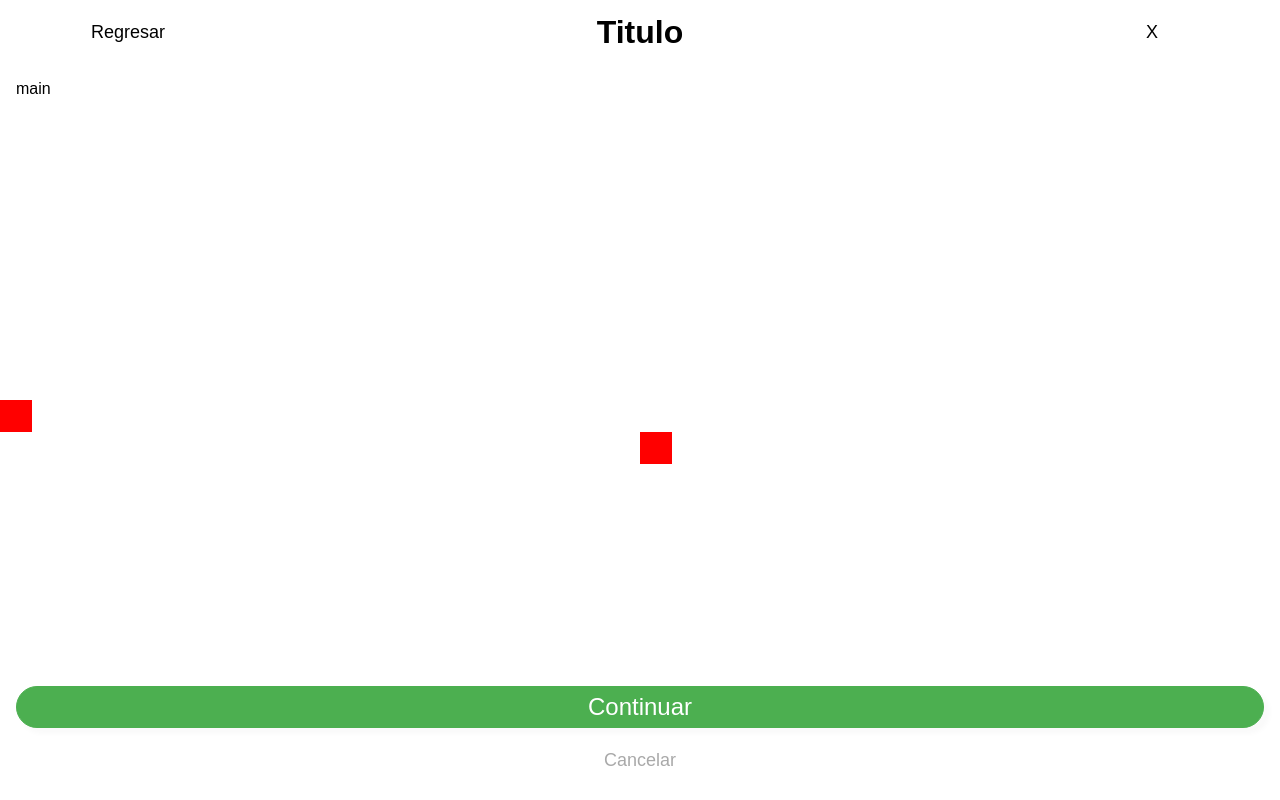
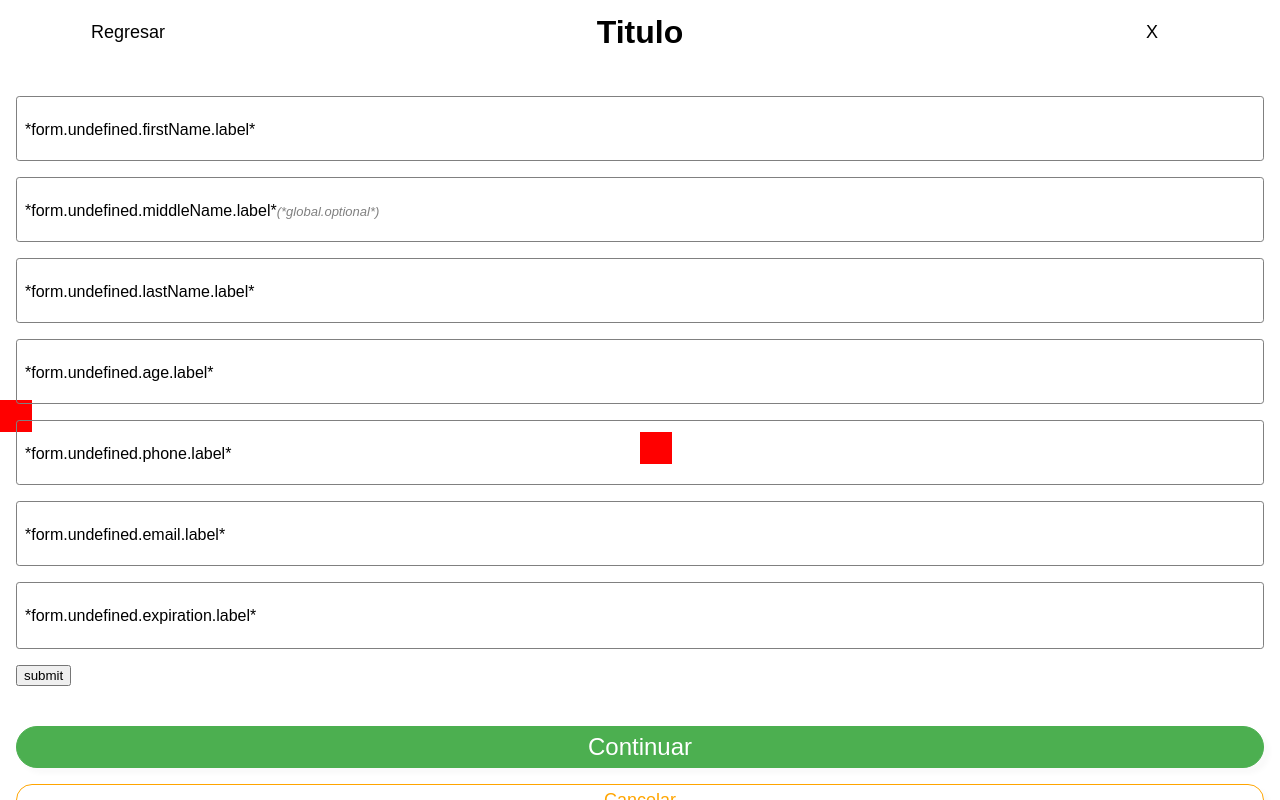
Before and after one commit to SebastianHGonzalez/next-playground, a Next.js app: page /layout in a window 1280 px wide. Built offline with nearby package versions, Linux system fonts and the light colour scheme.

Commit message:
Added fields

```diff
--- /dev/null
+++ b/components/Form.jsx
@@ -0,0 +1,140 @@
+import styled from "styled-components";
+import { ErrorMessage } from "formik";
+
+import I18n from "./I18n";
+
+const Input = styled.input``;
+
+export function TextField(props) {
+    return <GenericField {...props} element={Input} />
+}
+
+export function NumericField(props) {
+    return <GenericField {...props} element={Input} type="number" />
+}
+
+export function EmailField(props) {
+    return <GenericField {...props} element={Input} type="email" />
+}
+
+export function TelephonicField(props) {
+    return <GenericField {...props} element={Input} type="tel" />
+}
+
+export function DateField(props) {
+    return <GenericField {...props} element={Input} type="date" />
+}
+
+export function GenericField({
+    formName,
+    field,
+    form,
+    optional,
+    element: FieldElement,
+    ...props
+}) {
+    const { name } = field;
+
+    return (
+        <FormGroup collapseLabel={form.touched[field.name]}>
+            <FieldElement name={name} onChange={makeChangeHandler(form, field)} {...props} />
+            <FieldLabel formName={formName} name={name} optional={optional} />
+            <FieldError name={name} />
+        </FormGroup>
+    )
+}
+
+function makeChangeHandler({ handleChange, setTouched, touched }, { name }) {
+    return function (e) {
+        const value = (e && e.target && e.target.value) || e
+
+        setTouched({...touched, [name]: true})
+        handleChange({target: {value, name}})
+    }
+}
+
+const FormGroup = styled.div`
+    position: relative;
+    display: flex;
+    flex-direction: column;
+    border: 0.05rem solid grey;
+    border-radius: 0.2rem;
+    padding: 0.5rem;
+
+    form > & {
+        margin: 1rem auto;
+    }
+
+    & input {
+        border: 0;
+        background-color: transparent;
+        padding: 0.5rem;
+        margin-top: 1rem;
+
+        transition: opacity 200ms ease-in-out;
+        ${({ collapseLabel }) => `opacity: ${collapseLabel ? 1 : 0};`}
+
+        &:focus {
+            opacity: 1;
+        }
+    }
+
+
+    & label {
+        position absolute;
+        pointer-events: none;
+
+        transform-origin: top left;
+        ${({ collapseLabel }) => collapseLabel ?
+        labelCollapsed :
+        labelExtended
+        }
+
+        transition: transform 200ms ease-in-out;
+
+        &#error {
+            right: 0;
+            padding-right: 1rem;
+            transform-origin: top right;
+        }
+    }
+
+    & > input:focus ~ label {
+        ${() => labelCollapsed}
+    }
+
+    & > span {
+        transform-origin: bottom left;
+        transform: scale(0.75);
+    }
+`;
+
+const labelCollapsed = `transform: scale(0.75);`
+const labelExtended = `transform: translate(0, 1rem);`
+
+const OptionalLabelWrapper = styled.span`
+    color: grey;
+    font-style: italic;
+    font-size: small;
+`
+
+function OptionalLabel() {
+    return <OptionalLabelWrapper>(<I18n id="global.optional" />)</OptionalLabelWrapper>
+}
+
+function FieldLabel({ formName, name, optional }) {
+    return (
+        <label htmlFor={name}>
+            <I18n id={`form.${formName}.${name}.label`} />
+            {optional && <OptionalLabel />}
+        </label>
+    );
+}
+
+const FieldErrorComponent = styled.label`
+    color: red;
+`;
+
+function FieldError({ name }) {
+    return <FieldErrorComponent id="error" htmlFor={name}><ErrorMessage name={name} /></FieldErrorComponent>;
+}
--- /dev/null
+++ b/components/I18n.jsx
@@ -0,0 +1,3 @@
+export default  function I18n({id, fallback}) {
+    return fallback || `*${id}*`
+}
--- a/components/Layout.jsx
+++ b/components/Layout.jsx
@@ -26,7 +26,7 @@ export const Title = styled.h1`
     margin: auto;
 `;
 
-export const Body = styled.body`
+export const Body = styled.div`
     grid-area: body;
 
     display: flex;
--- /dev/null
+++ b/components/LayoutDemo.jsx
@@ -0,0 +1,92 @@
+import { ThemeProvider } from "styled-components";
+import { Formik, Field, Form } from "formik";
+import * as Yup from 'yup';
+
+import { makeTheme, colors } from "../themes";
+import { Layout, Header, Body, Actions, Main, Title } from "./Layout";
+import Button from "./Button"
+import Background from "./Background"
+import { TextField, NumericField, EmailField, DateField, TelephonicField } from "./Form";
+
+export default function LayoutDemo() {
+    return (
+        <ThemeProvider theme={makeTheme(colors.normal)}>
+            <Background>
+                <style global="true">{`
+            html, html > body, #__next {
+                height: 100vh;
+                margin: 0;
+                display: block;
+                font-family: sans-serif;
+            }
+            `}</style>
+                <Layout>
+                    <Header>
+                        <Title>
+                            Titulo
+                    </Title>
+                        <Button flat>
+                            Regresar
+                    </Button>
+                        <Button flat>
+                            X
+                    </Button>
+                    </Header>
+                    <Body>
+                        <Main>
+                            <Formik
+                                onSubmit={() => { debugger }}
+                                initialValues={{
+                                    firstName: undefined,
+                                    middleName: undefined,
+                                    lastName: undefined,
+                                    age: undefined,
+                                    phone: undefined,
+                                    email: undefined,
+                                    expiration: undefined,
+                                }}
+                                validationSchema={
+                                    Yup.object().shape({
+                                        firstName: Yup.string().required(),
+                                        middleName: Yup.string().required(),
+                                        lastName: Yup.string().required(),
+                                        age: Yup.string().required(),
+                                        phone: Yup.string().required(),
+                                        email: Yup.string().required(),
+                                        expiration: Yup.string().required(),
+                                    })
+                                }
+                            >
+                                <Form>
+                                    <Field
+                                        component={TextField} name="firstName" />
+                                    <Field
+                                        component={TextField} name="middleName" optional />
+                                        <Field
+                                            component={TextField} name="lastName" />
+                                            <Field
+                                                component={NumericField} name="age" />
+                                                <Field
+                                                    component={TelephonicField} name="phone" />
+                                                <Field
+                                                    component={EmailField} name="email" />
+                                                    <Field
+                                                        component={DateField} name="expiration" />
+                                    <button type="submit">submit</button>
+                                </Form>
+                            </Formik>
+                        </Main>
+                        <Actions>
+                            <Button large >
+                                Continuar
+                        </Button>
+                            <Button outline secondary>
+                                Cancelar
+                        </Button>
+                        </Actions>
+                    </Body>
+                </Layout>
+            </Background>
+        </ThemeProvider>
+    );
+}
--- a/package.json
+++ b/package.json
@@ -13,10 +13,12 @@
   "license": "ISC",
   "dependencies": {
     "classnames": "^2.2.6",
+    "formik": "^1.5.8",
     "next": "^9.0.2",
     "react": "^16.8.6",
     "react-dom": "^16.8.6",
     "react-simple-keyboard": "^1.25.0",
-    "styled-components": "^4.3.2"
+    "styled-components": "^4.3.2",
+    "yup": "^0.27.0"
   }
 }
--- a/pages/layout.jsx
+++ b/pages/layout.jsx
@@ -1,49 +1,7 @@
-import { ThemeProvider } from "styled-components";
-
-import { makeTheme, colors } from "../themes";
-import { Layout, Header, Body, Actions, Main, Title } from "../components/Layout";
-import Button from "../components/Button"
-import Background from "../components/Background"
+import LayoutDemo from "../components/LayoutDemo";
 
 export default function dinn() {
     return (
-        <ThemeProvider theme={makeTheme(colors.normal)}>
-        <Background>
-            <style global>{`
-            html, html > body, #__next {
-                height: 100vh;
-                margin: 0;
-                display: block;
-                font-family: sans-serif;
-            }
-            `}</style>
-            <Layout>
-                <Header>
-                    <Title>
-                        Titulo
-                    </Title>
-                    <Button flat>
-                        Regresar
-                    </Button>
-                    <Button flat>
-                        X
-                    </Button>
-                </Header>
-                <Body>
-                    <Main>
-                        main
-                    </Main>
-                    <Actions>
-                        <Button primary large>
-                            Continuar
-                        </Button>
-                        <Button flat secondary>
-                            Cancelar
-                        </Button>
-                    </Actions>
-                </Body>
-            </Layout>
-        </Background>
-    </ThemeProvider>
+        <LayoutDemo />
     );
 }
--- a/themes/index.js
+++ b/themes/index.js
@@ -5,6 +5,13 @@ export const colors = {
     secondary: "orange",
     secondaryContrast: "white",
     background: "transparent"
+  },
+  dark: {
+    primary: "purple",
+    primaryContrast: "white",
+    secondary: "darkblue",
+    secondaryContrast: "white",
+    background: "rgba(41, 41, 41, 0.5)"
   },
 
   error: {
```
Also changed, not shown: 1 other file (tests, documents, lock files or other folders).
